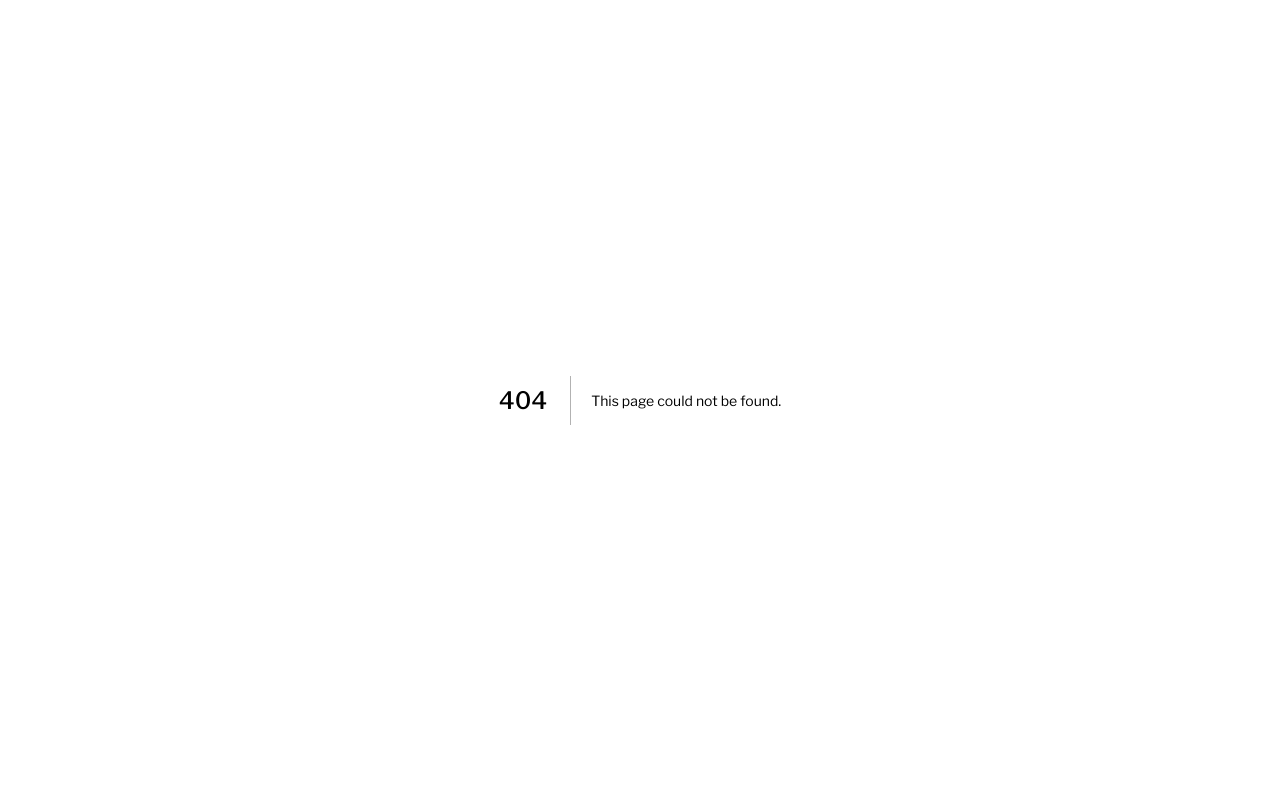
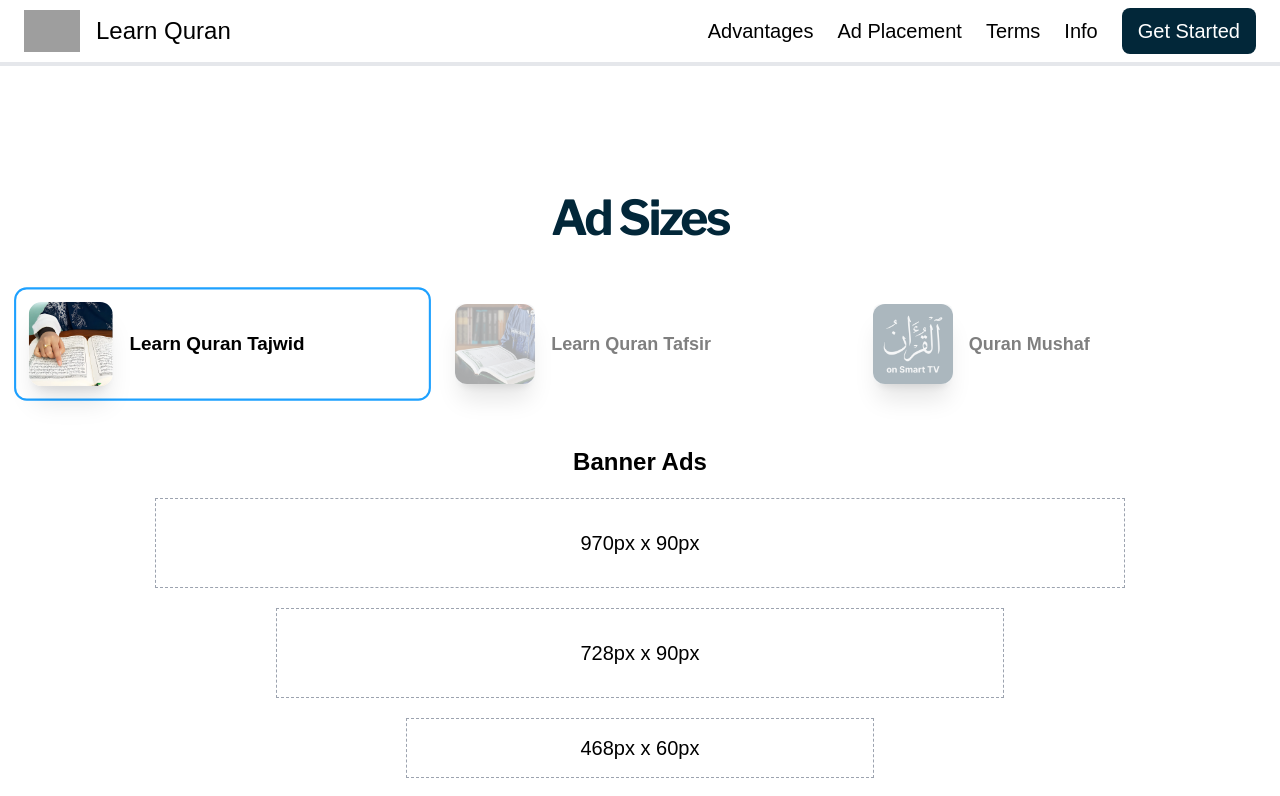
Before and after one commit to wahibadiyatma17/ads-marketing-fe, a Next.js app: page /ad-sizes in a window 1280 px wide. Before the commit this address had no page. Shown: the top 796 px of the page. Built offline with nearby package versions, Linux system fonts and the light colour scheme; grey boxes are pictures that could not be loaded; a web font is replaced by a local one.

Commit message:
feat: added ad sizes page

```diff
--- /dev/null
+++ b/src/app/ad-sizes/page.tsx
@@ -0,0 +1,5 @@
+import { AdSizes } from '@/features/ad-sizes';
+
+export default function AdSizesPage() {
+  return <AdSizes />;
+}
--- /dev/null
+++ b/src/features/ad-sizes/ad-sizes-section/index.tsx
@@ -0,0 +1,114 @@
+import { ADS_PLACEMENT_OPTIONS, AdsPlacementKey } from '@/lib/constants';
+import Image from 'next/image';
+import { FC, useState } from 'react';
+
+const AdSizes: FC = () => {
+  const [activeAds, setActiveAds] = useState<AdsPlacementKey>('learn-quran-tajwid');
+
+  return (
+    <section className="bg-white">
+      <div className="w-full py-12 md:py-24 lg:py-32 flex flex-col items-center justify-center bg-white max-w-[1440px] mx-auto gap-10">
+        <div className="container space-y-12 px-4 md:px-6 flex flex-col items-center">
+          <div className="flex flex-col items-center justify-center space-y-4 text-center">
+            <h2 className="text-3xl font-bold tracking-tighter sm:text-5xl text-[#022739]">
+              Ad Sizes
+            </h2>
+          </div>
+
+          <div className="flex flex-col w-full flex-1 gap-10 items-center">
+            <div className="flex-1 w-full flex flex-col md:flex-row gap-5">
+              {ADS_PLACEMENT_OPTIONS.map((ad, index) => {
+                const isActive = ad.key === activeAds;
+                return (
+                  <div
+                    key={index}
+                    onClick={() => setActiveAds(ad.key)}
+                    className={`flex w-full md:w-[60%] flex-row gap-4 transition-all duration-500 items-center justify-start p-3 border-[2px] ${
+                      isActive ? 'border-[#1EA1FF]' : 'border-transparent'
+                    } cursor-pointer hover:border-[#1EA1FF] rounded-xl ${
+                      isActive ? 'scale-105' : 'scale-100'
+                    }`}
+                  >
+                    <div className="relative">
+                      <Image
+                        src={ad.iconUrl}
+                        alt="app icon"
+                        width={80}
+                        height={80}
+                        className="rounded-xl shadow-xl"
+                      />
+
+                      {!isActive && (
+                        <div className="absolute flex w-full bg-gray-100 opacity-70 top-0 left-0 h-[80px] rounded-lg" />
+                      )}
+                    </div>
+
+                    <span
+                      className={`${
+                        isActive ? 'opacity-100' : 'opacity-50'
+                      } text-black text-sm sm:text-base md:text-lg font-semibold`}
+                    >
+                      {ad.name}
+                    </span>
+                  </div>
+                );
+              })}
+            </div>
+          </div>
+
+          {activeAds === 'quran-mushaf' ? (
+            <div className="flex items-center justify-center flex-1">
+              <span className="text-black text-xl font-semibold">Unknown</span>
+            </div>
+          ) : (
+            <>
+              <div className="flex flex-col gap-5 w-full flex-1 items-center justify-center">
+                <span className="font-semibold text-black text-lg md:text-2xl text-center">
+                  Banner Ads
+                </span>
+
+                <div className="h-[90px] w-full max-w-[970px] border-[1px] border-dashed border-gray-400 flex items-center justify-center">
+                  <span className="text-black text-lg md:text-xl">970px x 90px</span>
+                </div>
+
+                <div className="h-[90px] w-full max-w-[728px] border-[1px] border-dashed border-gray-400 flex items-center justify-center">
+                  <span className="text-black text-lg md:text-xl">728px x 90px</span>
+                </div>
+
+                <div className="h-[60px] w-full max-w-[468px] border-[1px] border-dashed border-gray-400 flex items-center justify-center">
+                  <span className="text-black text-lg md:text-xl">468px x 60px</span>
+                </div>
+
+                <div className="h-[100px] w-full max-w-[320px] border-[1px] border-dashed border-gray-400 flex items-center justify-center">
+                  <span className="text-black text-lg md:text-xl">320px x 100px</span>
+                </div>
+              </div>
+
+              <div className="flex flex-col gap-5 w-full flex-1 items-center justify-center">
+                <span className="font-semibold text-black text-lg md:text-2xl text-center">
+                  Open App Ads
+                </span>
+
+                <div className="w-full max-w-[250px] sm:max-w-[320px] h-[400px] sm:h-[568px] border-[1px] border-dashed border-gray-400 flex items-center justify-center">
+                  <span className="text-black text-xl">Full Screen</span>
+                </div>
+              </div>
+
+              <div className="flex flex-col gap-5 w-full flex-1 items-center justify-center">
+                <span className="font-semibold text-black text-lg md:text-2xl text-center">
+                  Rewarded Ads
+                </span>
+
+                <div className="w-full max-w-[250px] sm:max-w-[320px] h-[400px] sm:h-[568px] border-[1px] border-dashed border-gray-400 flex items-center justify-center">
+                  <span className="text-black text-xl">Full Screen</span>
+                </div>
+              </div>
+            </>
+          )}
+        </div>
+      </div>
+    </section>
+  );
+};
+
+export default AdSizes;
--- /dev/null
+++ b/src/features/ad-sizes/index.tsx
@@ -0,0 +1,19 @@
+'use client';
+
+import Footer from '@/components/footer';
+import { Toaster } from 'react-hot-toast';
+import Navbar from '../../components/navbar';
+import AdSizesSection from './ad-sizes-section';
+
+export function AdSizes() {
+  return (
+    <div className="min-h-[100dvh] w-ful">
+      <Navbar />
+      <main className="flex-1 min-h-[100vh] bg-white">
+        <AdSizesSection />
+      </main>
+      <Footer />
+      <Toaster />
+    </div>
+  );
+}
--- a/src/features/home/ads-placement-section/index.tsx
+++ b/src/features/home/ads-placement-section/index.tsx
@@ -1,11 +1,14 @@
 import { ADS_PLACEMENT_OPTIONS, AdsPlacementKey } from '@/lib/constants';
 import { ArrowLeftOutlined, ArrowRightOutlined } from '@ant-design/icons';
 import Image from 'next/image';
+import Link from 'next/link';
+import { useRouter } from 'next/navigation';
 import { FC, useState } from 'react';
 import Slider, { Settings } from 'react-slick';
 
 const AdsPlacement: FC = () => {
   const [activeAds, setActiveAds] = useState<AdsPlacementKey>('learn-quran-tajwid');
+  const router = useRouter();
 
   function NextArrow(props: any) {
     const { style, onClick } = props;
@@ -176,7 +179,10 @@
             according to law).
           </span>
           <span className="text-xl sm:text-2xl text-center text-black">
-            See your ads format and size <u className="cursor-pointer">here.</u>
+            See your ads format and size{' '}
+            <Link href={'/ad-sizes'} target="_blank">
+              <u className="cursor-pointer">here.</u>
+            </Link>
           </span>
         </div>
       </div>
```
